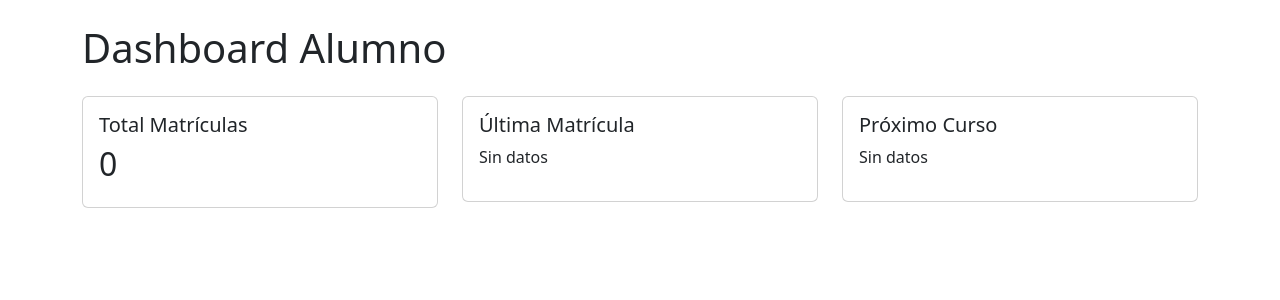
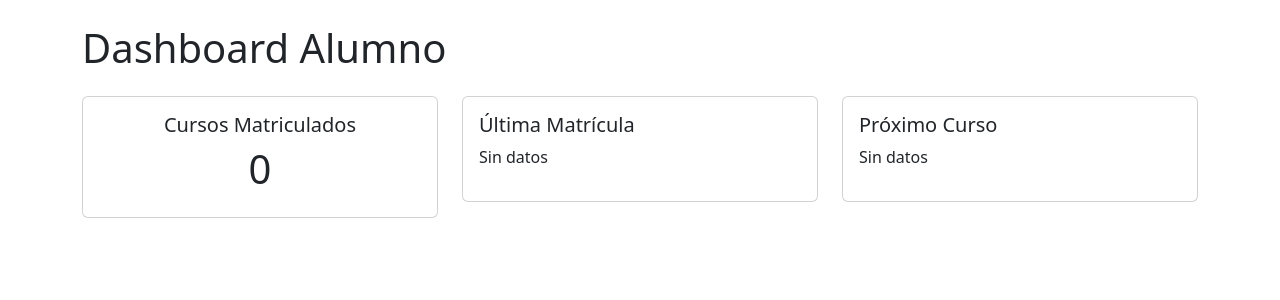
Before and after one commit to DannoEery/gestion_formacion, a Django app: page /matriculas/dashboard/ in a window 1280 px wide. Shown: the part 56-356 px from the top of the page. Run offline with Django 5.2, Linux system fonts and the light colour scheme; the visitor is signed in with stand-in values (Sample User, id 1); data that the repository does not hold is empty; parts of the project's set-up code (start-up, migrations or seed data) failed here and were passed over; some libraries are stand-ins or nearby versions.

Commit message:
Añadido

```diff
--- a/templates/matriculas/dashboard.html
+++ b/templates/matriculas/dashboard.html
@@ -17,17 +17,17 @@ Dashboard Alumno
 
     {# Primera columna: Tarjeta para el contador total de matrículas #}
     <div class="col-md-4">
-        <div class="card">
+        <div class="card text-center">
             <div class="card-body">
-                <h5>Total Matrículas</h5>
-                {# Imprime directamente el número entero calculado en la vista #}
-                <h2>
+                <h5>
+                    Cursos Matriculados
+                </h5>
+                <h1>
                     {{ total_matriculas }}
-                </h2>
+                </h1>
             </div>
         </div>
     </div>
-
     {# Segunda columna: Tarjeta para el nombre del curso de la última matrícula #}
     <div class="col-md-4">
         <div class="card">
```
Lines whose indentation alone changed are shown as unchanged.
